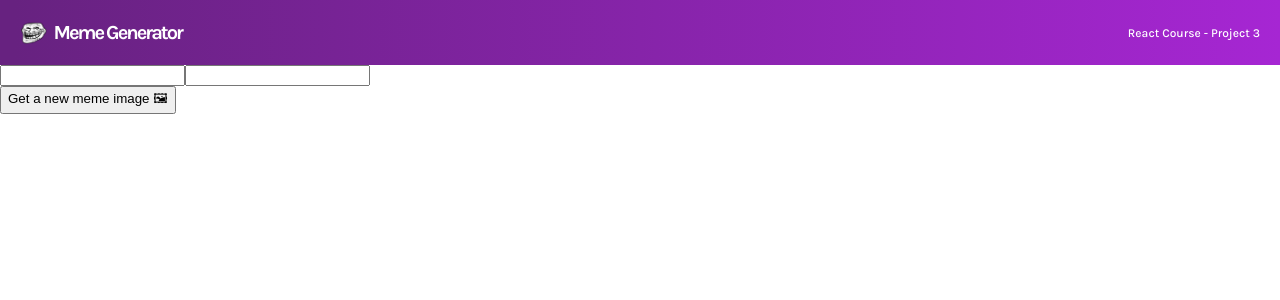
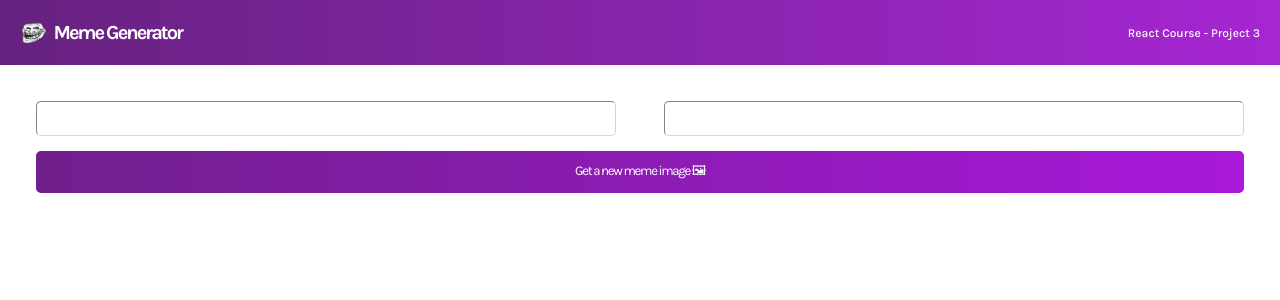
Before and after one commit to Yangus-W/meme-generator, a React (Create React App) app: page / in a window 1280 px wide. Shown: the top 300 px of the page. Built offline with nearby package versions, Linux system fonts and the light colour scheme.

Commit message:
Style form component

```diff
--- /dev/null
+++ b/src/Form.css
@@ -0,0 +1,33 @@
+.form {
+    display: flex;
+    flex-direction: column;
+    justify-content: center;
+    align-items: center;
+    padding: 36px;
+}
+
+.form--input {
+    width: 100%;
+    display: flex;
+    justify-content: space-between;
+
+}
+.form--input_child {
+    width: 48%;
+    height: 35px;
+    border-radius: 5px;
+    border-width: 1px;
+    border-color: #D5D4D8;
+}
+
+.form--button {
+    width: 100%;
+    background: linear-gradient(90.41deg, #711F8D 1.14%, #A818DA 100%);
+    border-radius: 5px;
+    border-style: hidden;
+    color: #FFFFFF;
+    padding: 10px;
+    font-family: 'karla', sans-serif;
+    margin-top: 15px;
+    letter-spacing: -0.1em;
+}
--- a/src/Form.js
+++ b/src/Form.js
@@ -1,9 +1,11 @@
+import "./Form.css"
+
 function Form() {
     return (
         <form className="form">
-            <div className='form--input'>
-                <input type='text'/>
-                <input type='text'/>
+            <div className="form--input">
+                <input className="form--input_child" type="text"/>
+                <input className="form--input_child" type='text'/>
             </div>
             <button className="form--button">Get a new meme image 🖼</button>
         </form>
```
